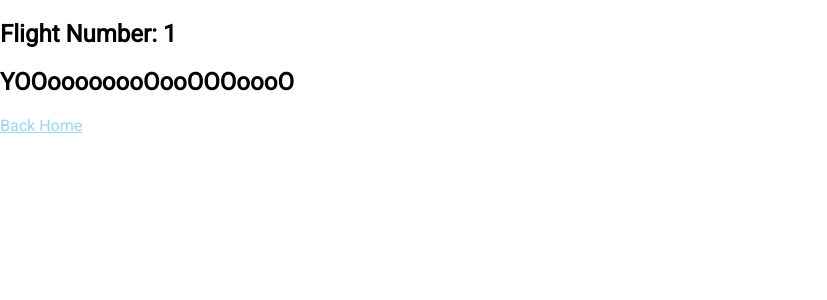
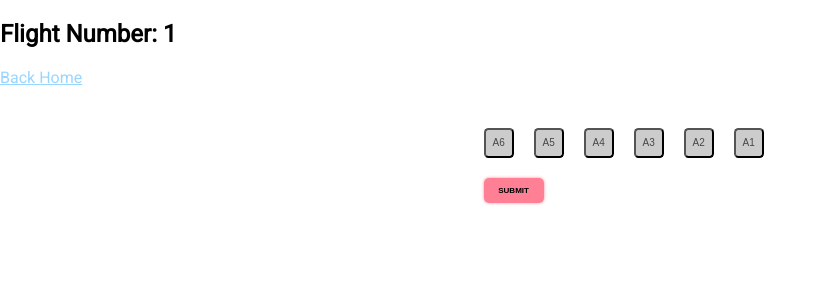
Before and after one commit to victorzw895/burning-airlines-client, a React (Create React App) app: page /#/flight/1 in a window 1280 px wide. Shown: the top 300 px of the page, without its empty margins (0-827 px from the left). Built offline with nearby package versions, Linux system fonts and the light colour scheme.

Commit message:
added seating view

```diff
--- a/package.json
+++ b/package.json
@@ -4,6 +4,7 @@
   "private": true,
   "dependencies": {
     "@fortawesome/fontawesome-svg-core": "^1.2.21",
+    "@fortawesome/free-regular-svg-icons": "^5.10.1",
     "@fortawesome/free-solid-svg-icons": "^5.10.1",
     "@fortawesome/react-fontawesome": "^0.1.4",
     "axios": "^0.19.0",
--- a/src/components/Flight.js
+++ b/src/components/Flight.js
@@ -2,13 +2,30 @@
 
 import React, { Component } from 'react';
 import { Link } from 'react-router-dom';
+import { FontAwesomeIcon } from '@fortawesome/react-fontawesome'
+import { faCoffee } from '@fortawesome/free-solid-svg-icons'
 
 class Flight extends Component {
     render() {
         return (
             <div>
+
                 <h2> Flight Number: { this.props.match.params.number }</h2>
-                <h2>YOOoooooooOooOOOoooO </h2>
+                    <h2><i class="fas fa-user"></i></h2>
+                <div className="container">
+      <form className='seating' onSubmit={this.selectSeat}>
+      <button id="A6" className="seat" onClick={this.changeHandler}>A6</button>
+      <button id="A5" className="seat" onClick={this.changeHandler}>A5</button>
+      <button id="A4" className="seat" onClick={this.changeHandler}>A4</button>
+
+      <button id="A3" className="seat" onClick={this.changeHandler}>A3</button>
+      <button id="A2" className="seat" onClick={this.changeHandler}>A2</button>
+      <button id="A1" className="seat" onClick={this.changeHandler}>A1
+</button>
+      <button className="seat-button">submit</button>
+      </form>
+      </div>
+
                 <p><Link to="/">Back Home</Link></p>
             </div>
         )
--- a/src/index1.css
+++ b/src/index1.css
@@ -61,3 +61,48 @@ height: 100%;
   from {right:-500px;}
   to {right: 102%;}
 }
+
+
+.container{
+position: absolute;
+left: 37%;
+margin: 50px 0 50px 0;
+}
+.seating{
+  position: relative;
+  text-align: center;
+
+}
+
+.seat{
+  color: #464646;
+  width: 30px;
+  height: 30px;
+  margin: 10px;
+  background-color: #cccccc;
+  border-radius: 15%;
+  font-size: 10px;
+}
+.seat:hover{
+   background-color: pink;
+}
+
+.seat-button{
+   position: absolute;
+  text-transform: uppercase;
+  background-color: rgba(255, 0, 42, 0.5);
+  font-weight: bold;
+  height: 25px;
+  border: none;
+  font-size: 8px;
+  border-radius: 5px;
+  box-shadow: 0 0 3px rgba(255, 0, 42, 0.5);
+  left: 10px;
+  bottom: -35px; /* disguusting hack to keep the button relative to this shitty seating display */
+  width:60px;
+}
+.seat-button:hover{
+  transform: translate(1px,-1px);
+  box-shadow: -2px 5px 6px rgb(50, 49, 49, 0.4);
+  transition: .2s;
+}
```
Also changed, not shown: src/components/SearchPaulina.js (added, +109 -0 lines), 1 other file (tests, documents, lock files or other folders).
